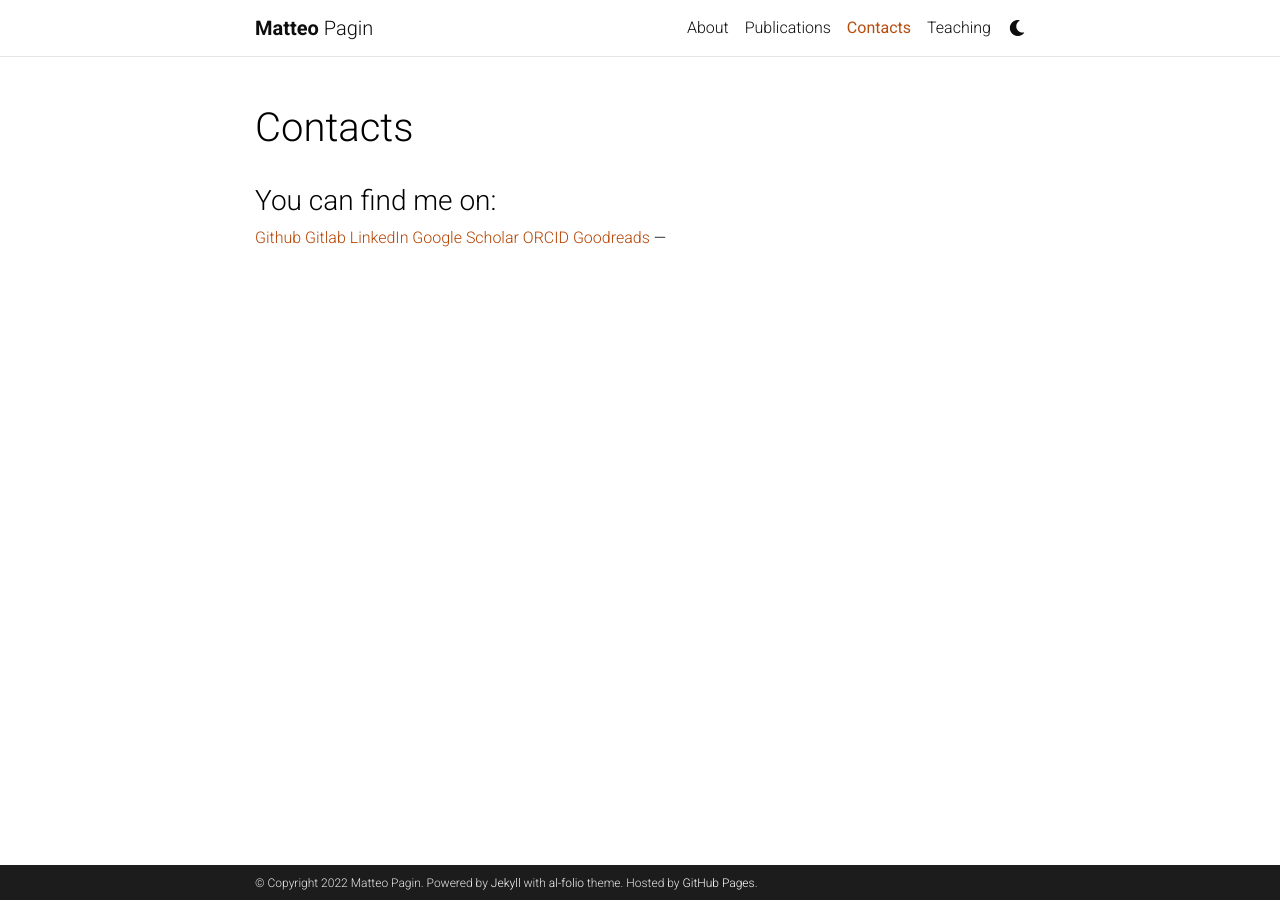
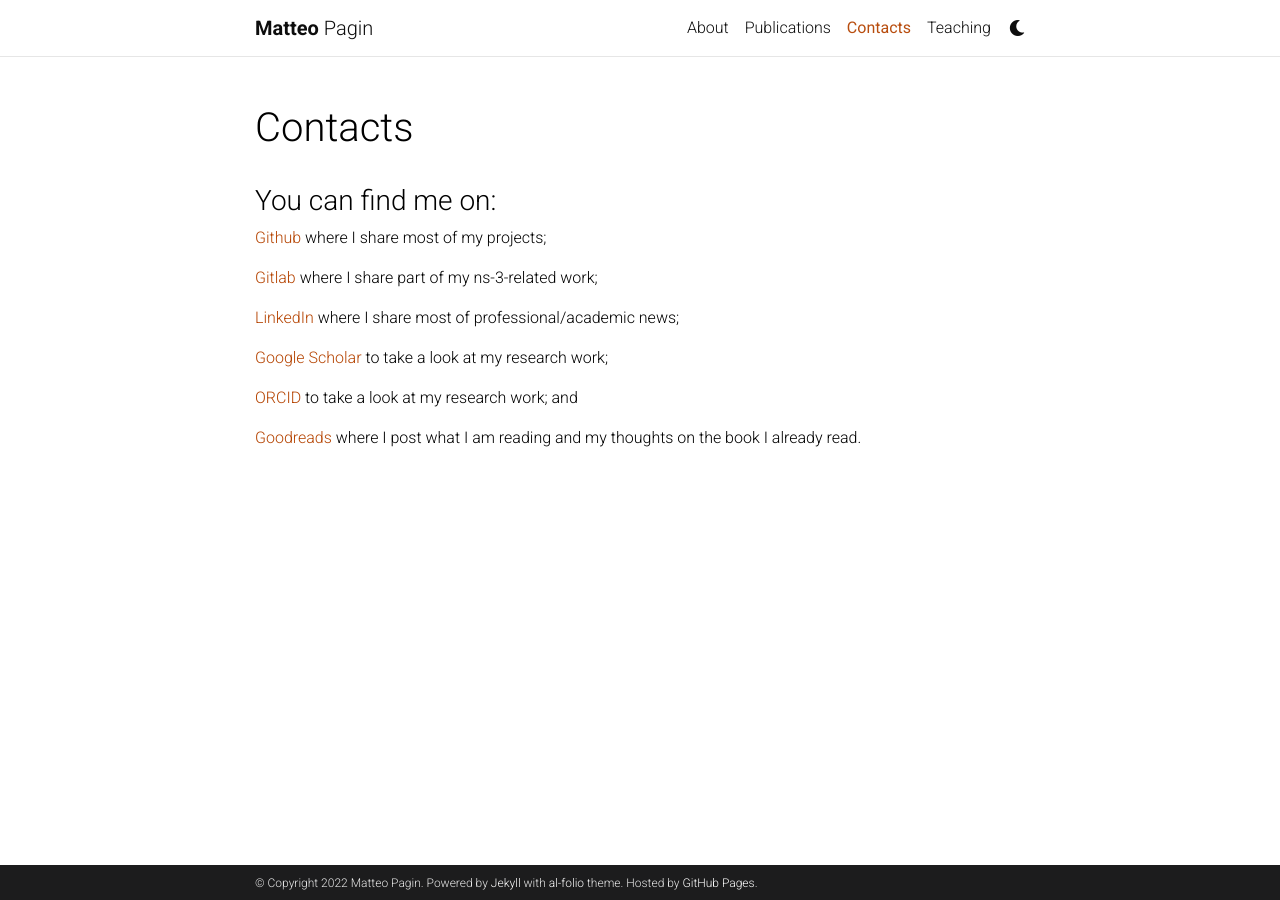
Before and after one commit to pagmatt/pagmatt.github.io, a Jekyll site: the page built from _pages/contacts.md, in a window 1280 px wide. Built offline with Jekyll 4.4.1, drawn with Linux system fonts in a browser that asks for light colours; comment, search, counter and statistics services are not loaded; a style sheet for code colours, icons or effects is not loaded.

Commit message:
Add newline in contacts page

```diff
--- a/_pages/contacts.md
+++ b/_pages/contacts.md
@@ -7,10 +7,14 @@
 ---
 
 ### You can find me on:
-[Github](https://github.com/pagmatt)
-[Gitlab](https://gitlab.com/pagmatt)
-[LinkedIn](https://www.linkedin.com/in/matteo-pagin-4a7b82171/)
-[Google Scholar](https://scholar.google.com/citations?user=VDBFuXgAAAAJ&hl=en)
-[ORCID](https://orcid.org/0000-0002-3796-6859)
-[Goodreads](https://www.goodreads.com/user/show/89419170-matteo)
----
+[Github](https://github.com/pagmatt) where I share most of my projects;
+
+[Gitlab](https://gitlab.com/pagmatt) where I share part of my ns-3-related work;
+
+[LinkedIn](https://www.linkedin.com/in/matteo-pagin-4a7b82171/) where I share most of professional/academic news;
+
+[Google Scholar](https://scholar.google.com/citations?user=VDBFuXgAAAAJ&hl=en) to take a look at my research work;
+
+[ORCID](https://orcid.org/0000-0002-3796-6859) to take a look at my research work; and
+
+[Goodreads](https://www.goodreads.com/user/show/89419170-matteo) where I post what I am reading and my thoughts on the book I already read.
```
